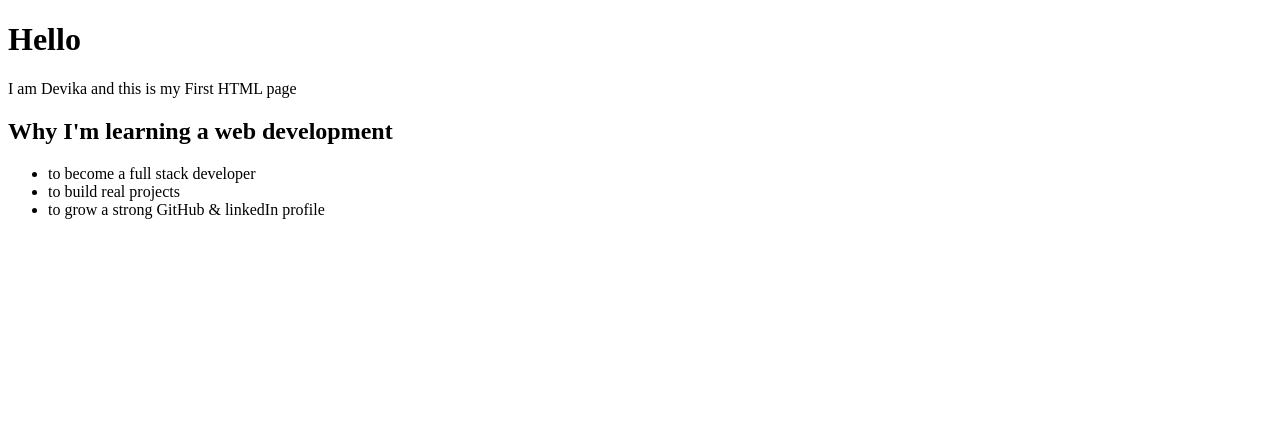
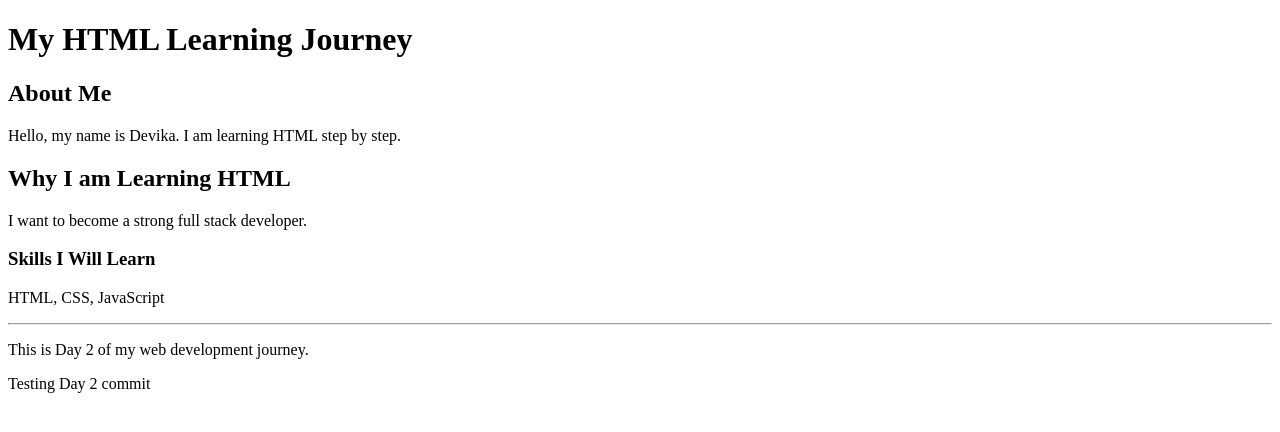
Before and after one commit to Devika-124/html-learning, a plain HTML site: page index.html in a window 1280 px wide. Drawn offline with Linux system fonts and the light colour scheme.

Commit message:
Day 2: added structured headings and content

```diff
--- a/index.html
+++ b/index.html
@@ -5,13 +5,22 @@
         <title> HTML Learning - Devika </title>
     </head>
     <body>
-        <h1>Hello </h1>
-        <p> I am Devika and this is my First HTML page</p>
-        <h2> Why I'm learning a web development</h2>
-        <ul>
-            <li> to become a full stack developer</li>
-            <li> to build real projects</li>
-            <li> to grow a strong GitHub & linkedIn profile</li>
-        </ul>
+    <h1>My HTML Learning Journey</h1>
+
+    <h2>About Me</h2>
+    <p>Hello, my name is Devika. I am learning HTML step by step.</p>
+
+    <h2>Why I am Learning HTML</h2>
+    <p>I want to become a strong full stack developer.</p>
+
+    <h3>Skills I Will Learn</h3>
+    <p>HTML, CSS, JavaScript</p>
+
+    <hr>
+
+    <p>This is Day 2 of my web development journey.</p>
+    <p> Testing Day 2 commit</p>
+
+
     </body>
 </html>
```
